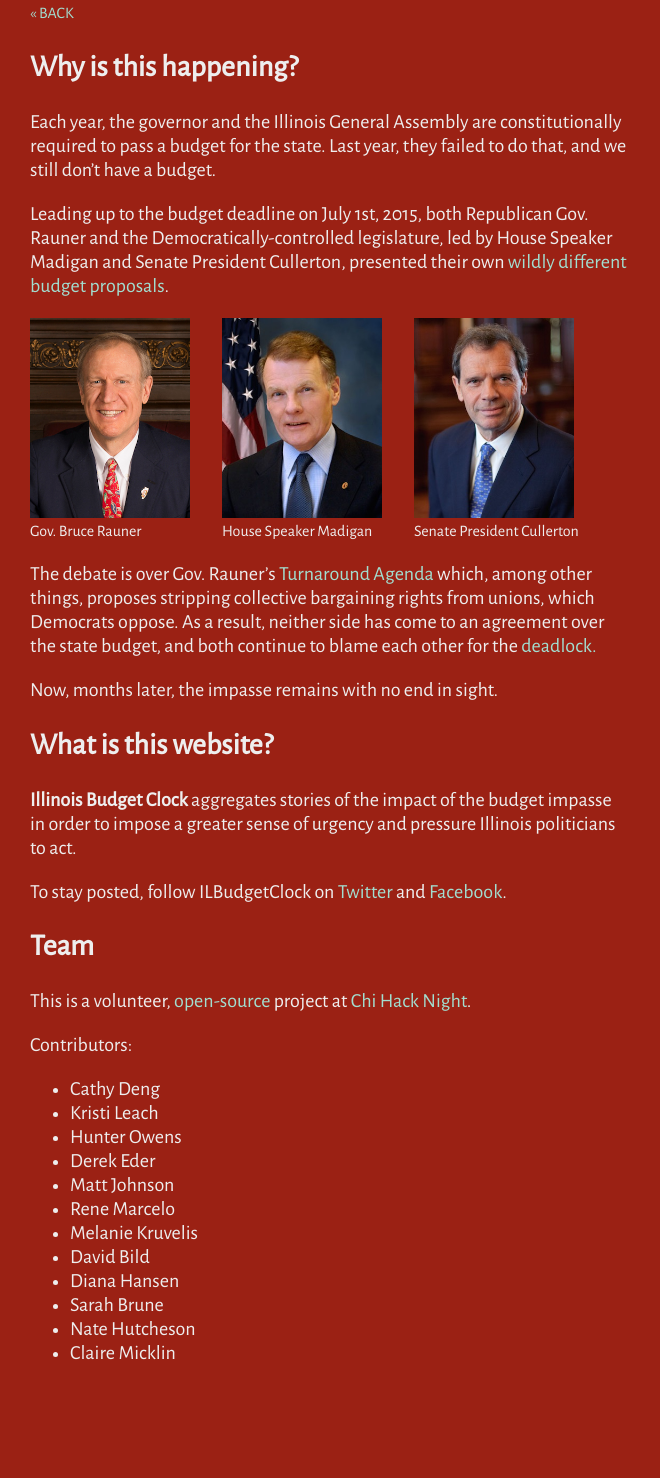
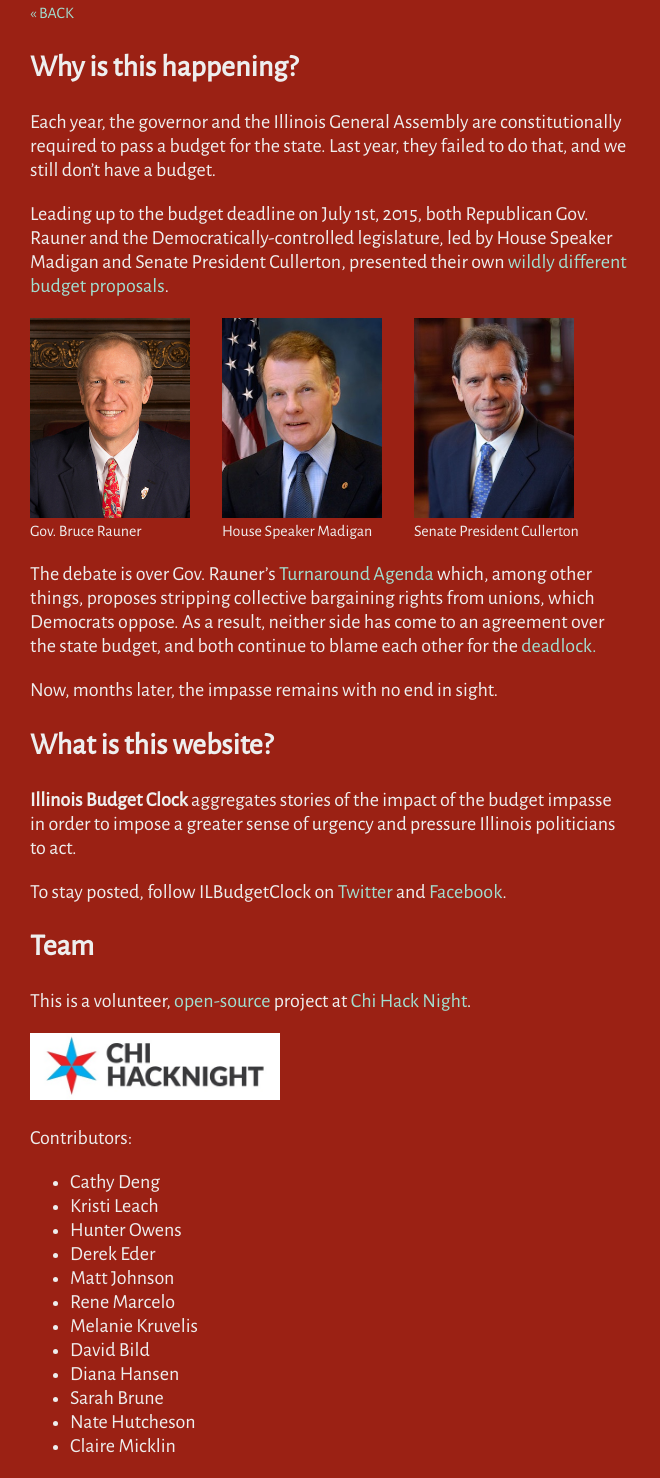
Before and after one commit to chihacknight/il-budget-clock, a Jekyll site: the page built from about.html, in a window 1280 px wide. Shown: the whole page, without its empty margins (0-660 px from the left). Built offline with Jekyll 4.4.1, drawn with Linux system fonts in a browser that asks for light colours; nearby versions of some CDN libraries; before the commit the page ends 1385 px from its top, so only the background shows below that.

Commit message:
added chi hack night logo to about

```diff
--- a/about.html
+++ b/about.html
@@ -29,6 +29,9 @@
 
 	<h2 id='team'>Team</h2>
 	<p>This is a volunteer, <a href="https://github.com/chihacknight/il-budget-clock/" target="_blank">open-source</a> project at <a href="http://chihacknight.org/" target="_blank">Chi Hack Night</a>.</p>
+
+	<p><a href='http://chihacknight.org'><img style='width: 250px;' src='images/chihacknight.jpg' title='Chi Hack Night' alt='Chi Hack Night' /></a></p>
+
 	<p>Contributors:</p>
 	<ul>
 		<li>Cathy Deng</li>
```
Also changed, not shown: images/chihacknight.jpg (added).
